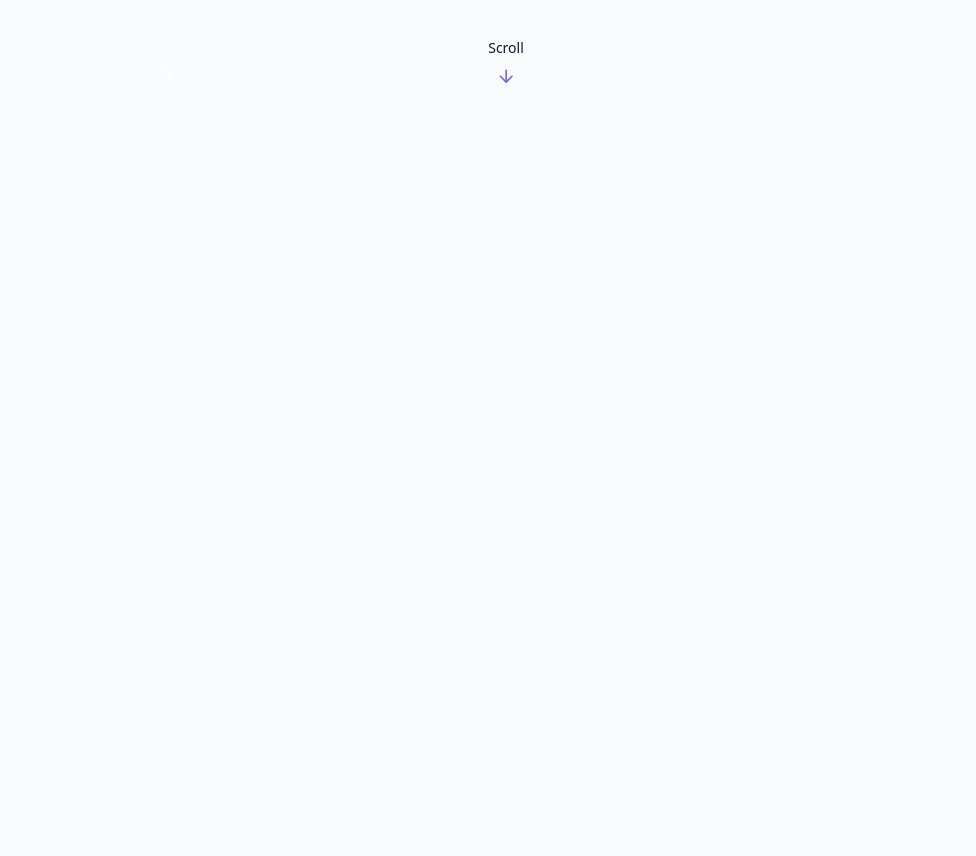
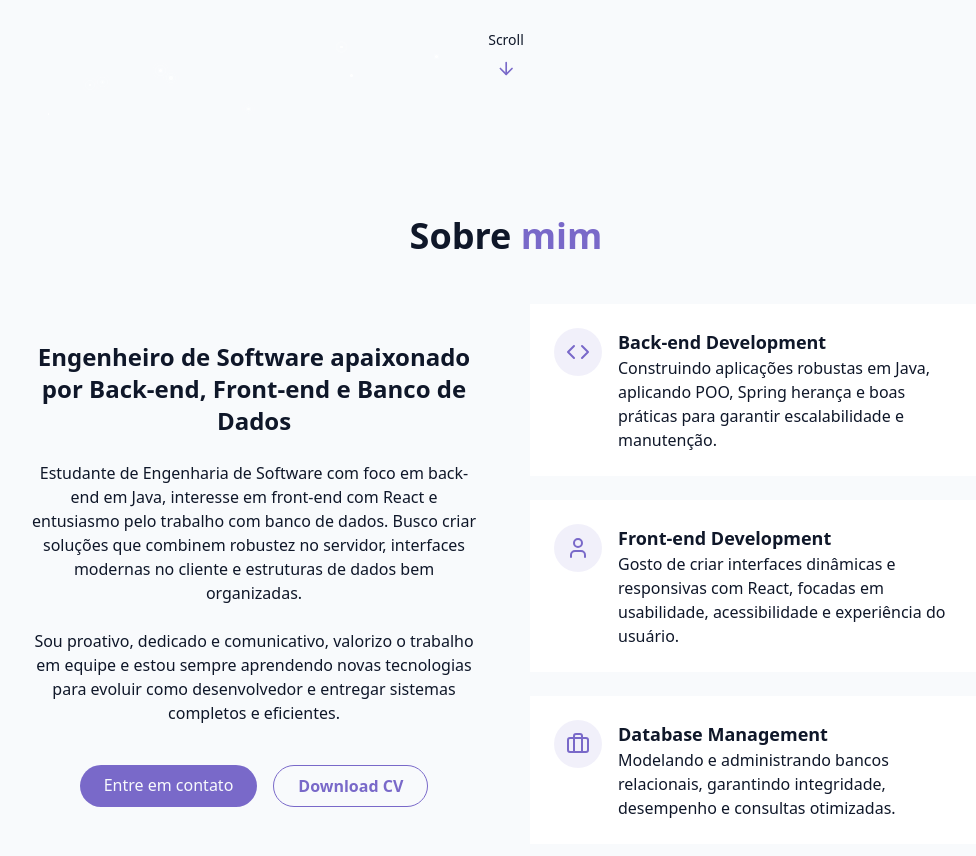
Before and after one commit to lucas-tambasco/my-portifolio, a React (Vite) app: page / in a window 1280 px wide. Shown: the part 680-1536 px from the top of the page, without its empty margins (134-1110 px from the left). Before the commit the page ends 800 px from the top, so only its background shows below. Built offline with nearby package versions, Linux system fonts and the light colour scheme.

Commit message:
feat: add sobre mim

```diff
--- /dev/null
+++ b/src/components/AboutSection.jsx
@@ -0,0 +1,96 @@
+import { Briefcase, Code, User } from "lucide-react";
+
+export const AboutSection = () => {
+  return (
+    <section id="about" className="py-24 px-4 relative ">
+      <div className="container mx-auto max-w-5xl">
+        <h2 className="text-3xl md:text-4xl font-bold mb-12 text-center">
+          Sobre <span className="text-primary">mim</span>
+        </h2>
+
+        <div className="grid grid-cols-1 md:grid-cols-2 gap-12 items-center">
+          <div className="space-y-6">
+            <h3 className="text-2xl font-semibold">
+              Engenheiro de Software apaixonado por Back-end, Front-end e Banco
+              de Dados
+            </h3>
+            <p className="text-muted-foreground">
+              Estudante de Engenharia de Software com foco em back-end em Java,
+              interesse em front-end com React e entusiasmo pelo trabalho com
+              banco de dados. Busco criar soluções que combinem robustez no
+              servidor, interfaces modernas no cliente e estruturas de dados bem
+              organizadas.
+            </p>
+            <p className="text-muted-foreground">
+              Sou proativo, dedicado e comunicativo, valorizo o trabalho em
+              equipe e estou sempre aprendendo novas tecnologias para evoluir
+              como desenvolvedor e entregar sistemas completos e eficientes.
+            </p>
+            <div className="flex flex-col sm:flex-row gap-4 pt-4 justify-center">
+              <a href="#contact" className="cosmic-button">
+                Entre em contato
+              </a>
+              <a
+                href="#contact"
+                className="px-6 py-2 rounded-full border border-primary text-primary hover:bg-primary/20 transition-colors duration-300 font-bold"
+              >
+                Download CV
+              </a>
+            </div>
+          </div>
+
+          <div className="grid grid-cols-1 gap-6">
+            <div className="gradient-border p-6 card-hover bg-card">
+              <div className="flex items-start gap-4">
+                <div className="p-3 rounded-full bg-primary/10">
+                  <Code className="h-6 w-6 text-primary" />
+                </div>
+                <div className="text-left">
+                  <h4 className="font-semibold text-lg">
+                    Back-end Development
+                  </h4>
+                  <p className="text-muted-foreground">
+                    Construindo aplicações robustas em Java, aplicando POO,
+                    Spring herança e boas práticas para garantir escalabilidade
+                    e manutenção.
+                  </p>
+                </div>
+              </div>
+            </div>
+            <div className="gradient-border p-6 card-hover bg-card">
+              <div className="flex items-start gap-4">
+                <div className="p-3 rounded-full bg-primary/10">
+                  <User className="h-6 w-6 text-primary" />
+                </div>
+                <div className="text-left">
+                  <h4 className="font-semibold text-lg">
+                    Front-end Development
+                  </h4>
+                  <p className="text-muted-foreground">
+                    Gosto de criar interfaces dinâmicas e responsivas com React,
+                    focadas em usabilidade, acessibilidade e experiência do
+                    usuário.
+                  </p>
+                </div>
+              </div>
+            </div>
+            <div className="gradient-border p-6 card-hover bg-card">
+              <div className="flex items-start gap-4">
+                <div className="p-3 rounded-full bg-primary/10">
+                  <Briefcase className="h-6 w-6 text-primary" />
+                </div>
+                <div className="text-left">
+                  <h4 className="font-semibold text-lg">Database Management</h4>
+                  <p className="text-muted-foreground">
+                    Modelando e administrando bancos relacionais, garantindo
+                    integridade, desempenho e consultas otimizadas.
+                  </p>
+                </div>
+              </div>
+            </div>
+          </div>
+        </div>
+      </div>
+    </section>
+  );
+};
--- a/src/pages/Home.jsx
+++ b/src/pages/Home.jsx
@@ -1,5 +1,7 @@
+import { AboutSection } from "../components/AboutSection";
 import { HeroSection } from "../components/HeroSection";
 import { NavBar } from "../components/NavBar";
+import { SkillsSection } from "../components/SkillsSection";
 import { StarBackground } from "../components/StarBackground";
 import { ThemeToggle } from "../components/ThemeToggle";
 
@@ -16,6 +18,8 @@ export const Home = () => {
       {/* Main Content */}
       <main>
         <HeroSection></HeroSection>
+        <AboutSection></AboutSection>
+        <SkillsSection></SkillsSection>
       </main>
 
       {/* Footer */}
```
